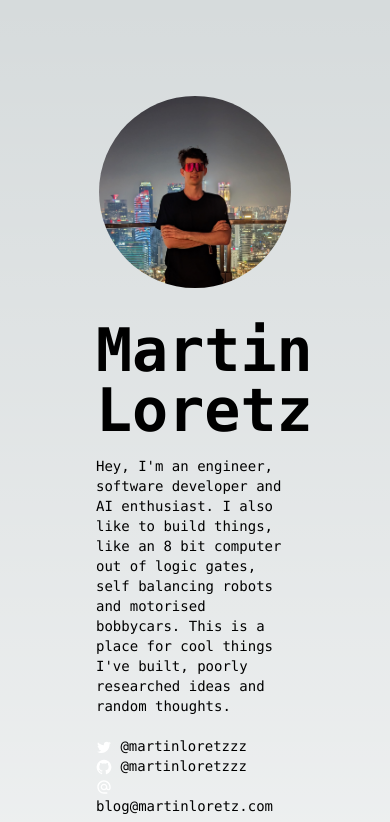
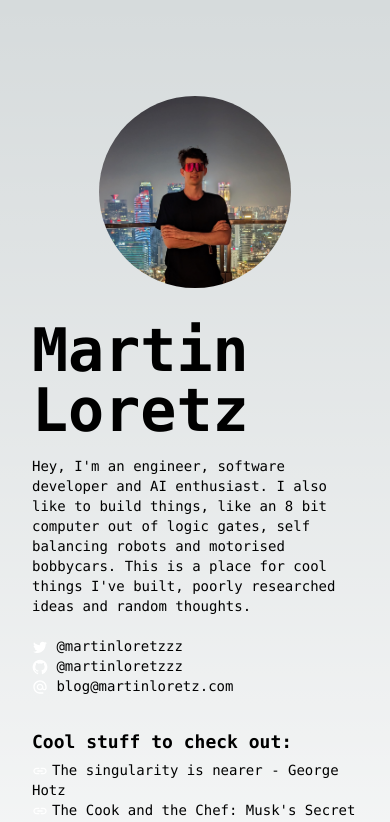
Before and after one commit to martinloretzzz/martinloretz-dot-com, a Next.js app: page / in a window 390 px wide. Shown: the top 822 px of the page. Built offline with nearby package versions, Linux system fonts and the light colour scheme.

Commit message:
Fix responsiveness

```diff
--- a/app/page.tsx
+++ b/app/page.tsx
@@ -5,16 +5,14 @@ import readingList from "./content/reading-list.json";
 
 export default function Home() {
 	return (
-		<main className="flex min-h-screen flex-col items-center justify-between p-24 font-mono text-sm">
-			<div className="z-10 w-full max-w-5xl items-center justify-between lg:flex">
+		<main className="flex min-h-screen flex-col items-center justify-between  font-mono text-sm">
+			<div className="z-10 w-full max-w-5xl items-center justify-between lg:flex py-24 px-8 md:px-24">
 				<div className="flex flex-col space-y-8">
 					<AboutSection />
 					<ReadingListSection list={readingList} />
 				</div>
 			</div>
-			<div className="fixed bottom-0">
-				<Foother />
-			</div>
+			<Foother />
 		</main>
 	);
 }
```
